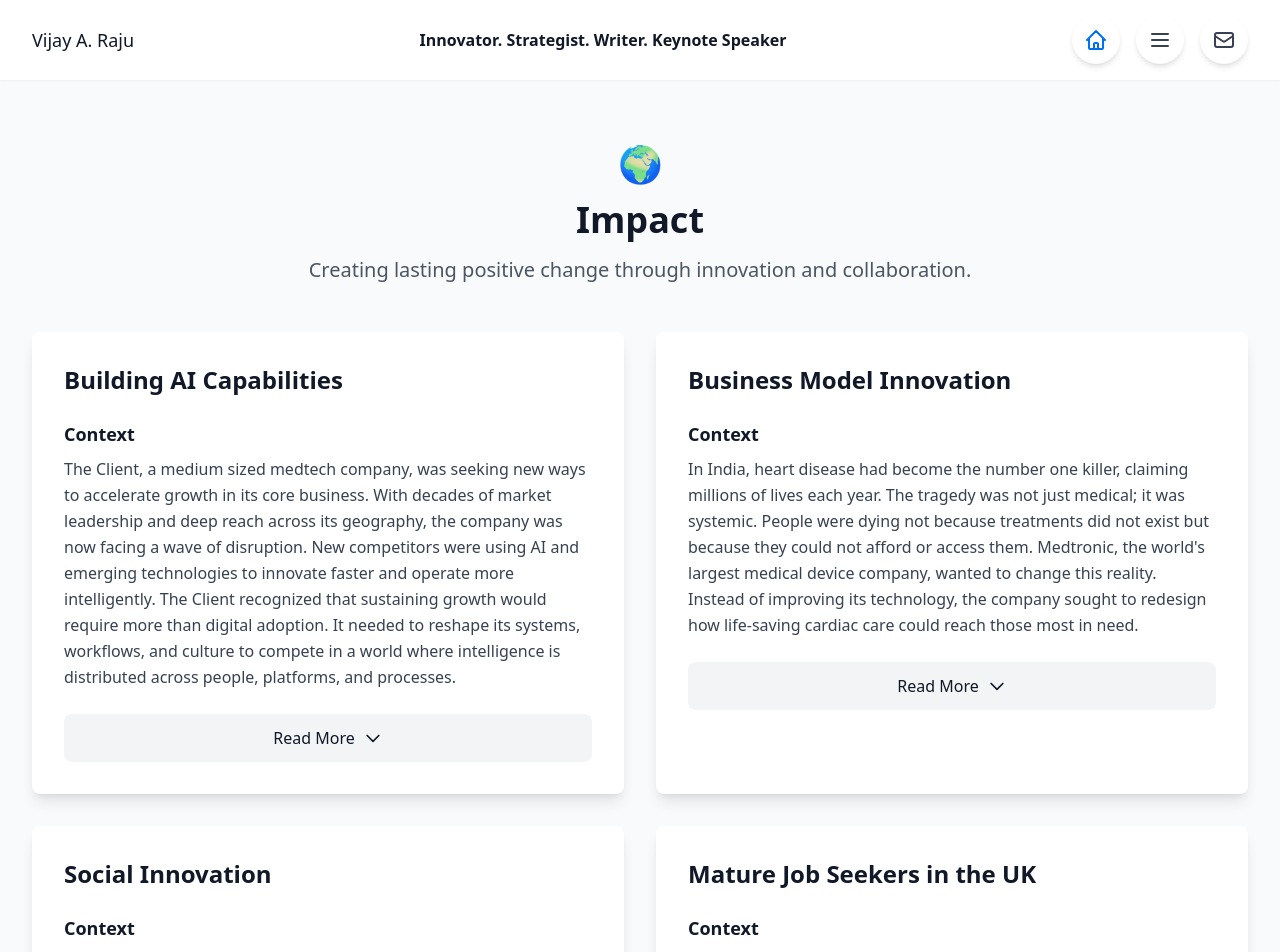
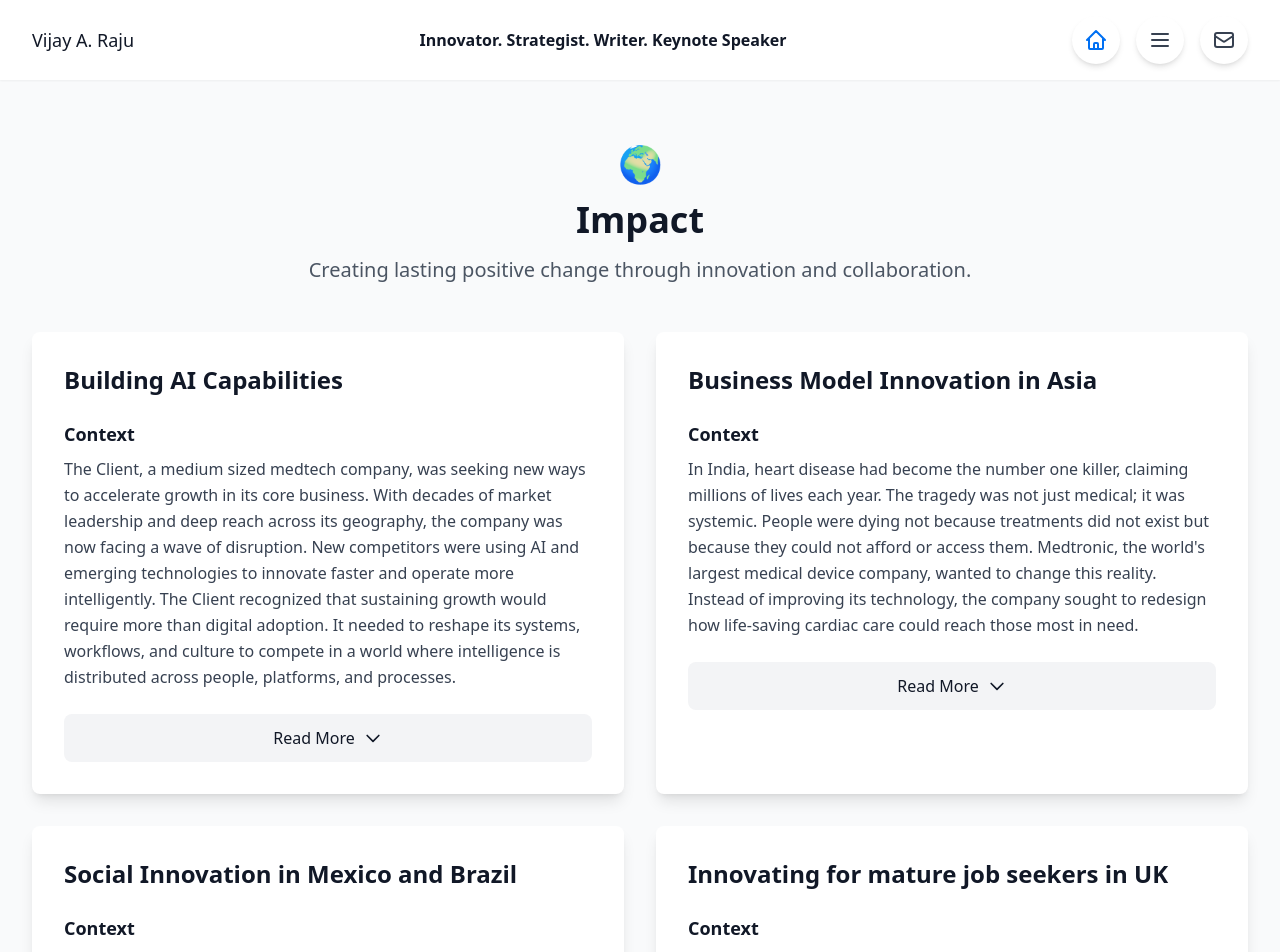
Before and after one commit to Wijay000/draft, a Next.js app: page /impact in a window 1280 px wide. Shown: the top 952 px of the page. Built offline with nearby package versions, Linux system fonts and the light colour scheme.

Commit message:
refactor(impact): update titles for cards 2, 3, and 4

```diff
--- a/pages/impact.js
+++ b/pages/impact.js
@@ -38,7 +38,7 @@ export default function Impact() {
       ]
     },
     {
-      title: "Business Model Innovation",
+      title: "Business Model Innovation in Asia",
       sections: [
         {
           heading: "Context",
@@ -63,7 +63,7 @@ export default function Impact() {
       ]
     },
     {
-      title: "Social Innovation",
+      title: "Social Innovation in Mexico and Brazil",
       sections: [
         {
           heading: "Context",
@@ -88,7 +88,7 @@ export default function Impact() {
       ]
     },
     {
-      title: "Mature Job Seekers in the UK",
+      title: "Innovating for mature job seekers in UK",
       sections: [
         {
           heading: "Context",
```
